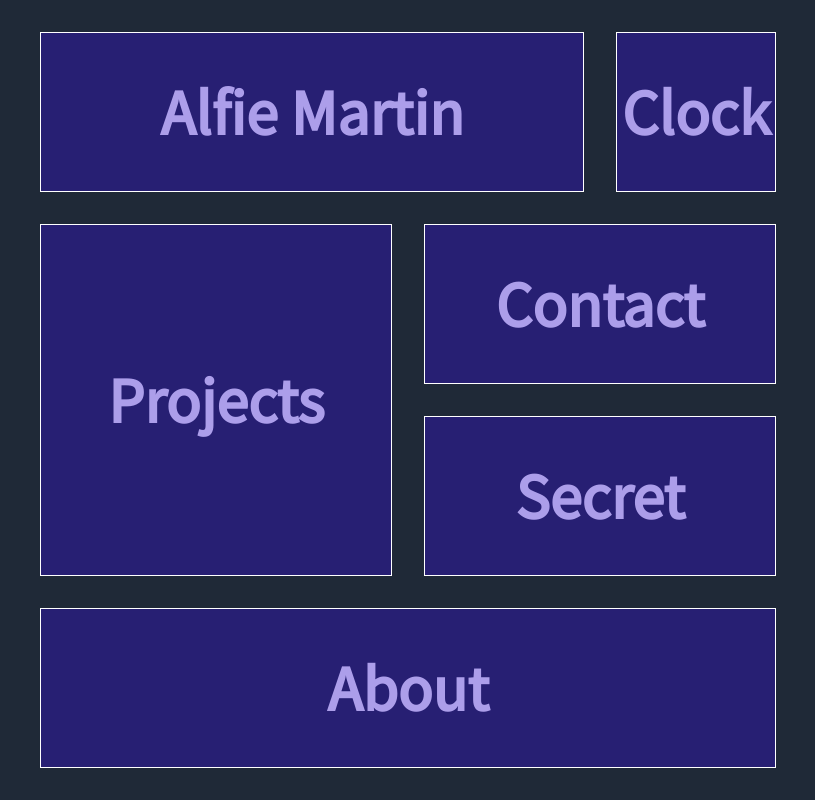
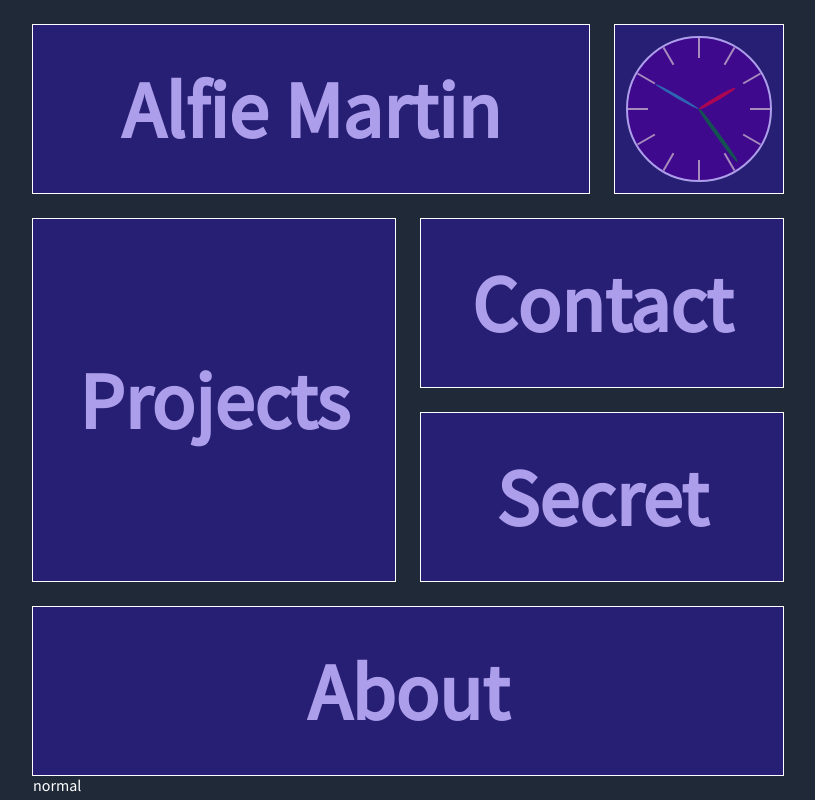
Before and after one commit to alfiemartin/Alfie-Martin2, a Next.js app: page / in a window 1280 px wide. Shown: the whole page, without its empty margins (232-1047 px from the left). Built offline with nearby package versions, Linux system fonts and the light colour scheme.

Commit message:
main layout few project sections added

```diff
--- a/components/Clock/ClockNormal.tsx
+++ b/components/Clock/ClockNormal.tsx
@@ -1,9 +1,57 @@
-import React from "react";
+import React, { useRef } from "react";
+import { useClockTime, useElementsHeight } from "../../hooks/MyHooks";
 
 const ClockNormal = () => {
+  let contRef = useRef<HTMLDivElement>();
+  let circleRef = useRef<HTMLDivElement>();
+
+  const time = useClockTime();
+  const height = useElementsHeight(circleRef);
+
+  let clockNumbers: number[] = [];
+  while (clockNumbers.length < 12) clockNumbers.push(clockNumbers.length);
+
   return (
-    <div className="NORMAL">
-      <h1>Clock</h1>
+    <div ref={contRef} className="NORMAL clock-cont">
+      <div ref={circleRef} className="circle-clock">
+        {clockNumbers.map((number) => {
+          return (
+            <div
+              className="hour-dashes clock-lines"
+              key={number}
+              style={{
+                transform: `translateX(${-1}px) rotateZ(${
+                  (number / 12) * 360 + 180
+                }deg)  translateY(${height - 20}px)`,
+              }}
+            ></div>
+          );
+        })}
+        <div
+          className="hour-hand clock-lines"
+          style={{
+            transform: `translateX(${-2}px) rotateZ(${
+              (time.hours / 12) * 360 + 180
+            }deg) translateY(${0}px)`,
+          }}
+        ></div>
+        <div
+          className="minute-hand clock-lines"
+          style={{
+            transform: `translateX(${-2}px) rotateZ(${
+              (time.minutes / 60) * 360 + 180
+            }deg) translateY(${0}px)`,
+          }}
+        ></div>
+        <div
+          className="second-hand clock-lines"
+          style={{
+            transform: `translateX(${-2}px) rotateZ(${
+              (time.seconds / 60) * 360 + 180
+            }deg) translateY(${0}px)`,
+          }}
+        ></div>
+      </div>
     </div>
   );
 };
--- /dev/null
+++ b/hooks/MyHooks.ts
@@ -0,0 +1,43 @@
+import { useEffect, useState } from "react";
+import { debounce } from "../utilities/MyFunctions";
+import { ContRefType, TimeType } from "../utilities/MyTypes";
+
+export const useClockTime = () => {
+  const [time, setTime] = useState<TimeType>({ hours: 0, minutes: 0, seconds: 0 });
+  const [clockTicker, setClockTicker] = useState<boolean>(false);
+
+  useEffect(() => {
+    setTimeout(() => {
+      const newDate = new Date();
+      setTime({
+        hours: newDate.getHours(),
+        minutes: newDate.getMinutes(),
+        seconds: newDate.getSeconds(),
+      });
+      setClockTicker(!clockTicker);
+    }, 10);
+  }, [clockTicker]);
+
+  useEffect(() => {
+
+  }, [clockTicker]);
+
+  return time
+}
+
+export const useElementsHeight = (elementsRef: ContRefType) => {
+  const [height, setHeight] = useState<number>(0);
+
+  const windowSizeChanged = () => {
+    setHeight(elementsRef.current.clientHeight / 2);
+  }
+
+  useEffect(() => {
+    windowSizeChanged();
+    window.addEventListener("resize", debounce(windowSizeChanged, 250));
+    return () => window.removeEventListener("resize", debounce(windowSizeChanged, 250));
+  }, []);
+
+
+  return height;
+}
--- a/pages/index.tsx
+++ b/pages/index.tsx
@@ -1,37 +1,69 @@
+import React from "react";
 import About from "../components/About/About";
 import Alfie from "../components/Alfie/Alfie";
 import Clock from "../components/Clock/Clock";
 import Contact from "../components/Contact/Contact";
 import Projects from "../components/Projects/Projects";
 import Secret from "../components/Secret/Secret";
+import { ThemeType } from "../utilities/MyTypes";
 
-export default function Home() {
+export default class Home extends React.Component<{}, { theme: ThemeType }> {
+  constructor(props: {}) {
+    super(props);
+
+    this.state = { theme: "normal" };
+  }
+
+  changeThemeHandler = (theme: ThemeType) => {
+    this.setState({ theme: theme });
+    console.log(theme);
+  };
+
+  render() {
     return (
       <div className="HOME">
         <div className="master-grid-section">
           <div className="grid">
-          <div className="grid-item alfie">
+            <div
+              className="grid-item alfie"
+              onMouseEnter={() => this.changeThemeHandler("alfie")}
+            >
               <Alfie />
               <div className="overlay"></div>
             </div>
-          <div className="grid-item clock">
+            <div
+              className="grid-item clock"
+              onMouseEnter={() => this.changeThemeHandler("clock")}
+            >
               <Clock />
               <div className="overlay"></div>
             </div>
-          <div className="grid-item projects">
-            <Projects />
+            <div
+              className="grid-item projects"
+              onMouseEnter={() => this.changeThemeHandler("projects")}
+            >
+              <Projects theme={this.state.theme} />
               <div className="overlay"></div>
             </div>
-          <div className="grid-item contact">
+            <div
+              className="grid-item contact"
+              onMouseEnter={() => this.changeThemeHandler("contact")}
+            >
               <Contact />
               <div className="overlay"></div>
             </div>
-          <div className="grid-item secret">
+            <div
+              className="grid-item secret"
+              onMouseEnter={() => this.changeThemeHandler("secret")}
+            >
               <Secret />
               <div className="overlay"></div>
             </div>
-          <div className="grid-item about">
-            <About />
+            <div
+              className="grid-item about"
+              onMouseEnter={() => this.changeThemeHandler("about")}
+            >
+              <About /> {this.state.theme}
               <div className="overlay"></div>
             </div>
           </div>
@@ -39,3 +71,4 @@ export default function Home() {
       </div>
     );
   }
+}
--- a/styles/globals.css
+++ b/styles/globals.css
@@ -25,7 +25,7 @@
           align-items: center;
 }
 
-.master-grid-section .grid {
+.master-grid-section > .grid {
   width: 100vh;
   height: 100vh;
   display: -ms-grid;
@@ -34,11 +34,11 @@
       grid-template-columns: repeat(4, 1fr);
   -ms-grid-rows: (1fr)[4];
       grid-template-rows: repeat(4, 1fr);
-  gap: 2rem;
-  padding: 2rem;
+  gap: 1.5rem;
+  padding: 1.5rem;
 }
 
-.master-grid-section .grid .grid-item {
+.master-grid-section > .grid > .grid-item {
   width: 100%;
   height: 100%;
   border: 1px solid white;
@@ -46,7 +46,7 @@
   position: relative;
 }
 
-.master-grid-section .grid .grid-item .overlay {
+.master-grid-section > .grid > .grid-item .overlay {
   position: absolute;
   top: 0;
   left: 0;
@@ -56,24 +56,24 @@
   pointer-events: none;
 }
 
-.master-grid-section .grid .grid-item.alfie {
+.master-grid-section > .grid > .grid-item.alfie {
   grid-column: span 3 / span 3;
 }
 
-.master-grid-section .grid .grid-item.projects {
+.master-grid-section > .grid > .grid-item.projects {
   grid-column: span 2 / span 2;
   grid-row: span 2 / span 2;
 }
 
-.master-grid-section .grid .grid-item.contact {
+.master-grid-section > .grid > .grid-item.contact {
   grid-column: span 2 / span 2;
 }
 
-.master-grid-section .grid .grid-item.secret {
+.master-grid-section > .grid > .grid-item.secret {
   grid-column: span 2 / span 2;
 }
 
-.master-grid-section .grid .grid-item.about {
+.master-grid-section > .grid > .grid-item.about {
   grid-column: span 4 / span 4;
 }
 
@@ -97,6 +97,108 @@
 }
 
 .TOP-COMP .NORMAL h1 {
-  font-size: 4rem;
+  font-size: 5rem;
+}
+
+.clock-cont {
+  width: 20vh;
+  height: 20vh;
+  padding: 0.7rem;
+  position: relative;
+  display: -webkit-box;
+  display: -ms-flexbox;
+  display: flex;
+  justify-items: center;
+  -webkit-box-align: center;
+      -ms-flex-align: center;
+          align-items: center;
+  overflow: hidden;
+}
+
+.clock-cont .circle-clock {
+  width: 100%;
+  height: 100%;
+  border-radius: 50%;
+  border: 2px solid white;
+  position: relative;
+  background: #480562;
+}
+
+.clock-cont .circle-clock .clock-lines {
+  width: 4px;
+  height: 50px;
+  position: absolute;
+  top: 50%;
+  left: 50%;
+  -webkit-transform-origin: top;
+          transform-origin: top;
+  background: wheat;
+  border-radius: 50%;
+}
+
+.clock-cont .circle-clock .clock-lines.hour-dashes {
+  height: 20px;
+  width: 2px;
+  border-radius: 0;
+}
+
+.clock-cont .circle-clock .clock-lines.hour-hand {
+  height: 30%;
+  width: 4px;
+  background: red;
+}
+
+.clock-cont .circle-clock .clock-lines.minute-hand {
+  height: 46%;
+  width: 4px;
+  border-radius: 40%;
+  background: green;
+}
+
+.clock-cont .circle-clock .clock-lines.second-hand {
+  height: 35%;
+  width: 3px;
+  background: #2b9fa3;
+}
+
+.PROJECTS {
+  position: relative;
+}
+
+.PROJECTS .PROJECTS-PROJECTS {
+  width: 100%;
+  height: 100%;
+  top: 0;
+  left: 0;
+  position: absolute;
+}
+
+.PROJECTS .PROJECTS-PROJECTS > .grid {
+  display: -ms-grid;
+  display: grid;
+  width: 100%;
+  height: 100%;
+  -ms-grid-columns: 1fr 1fr;
+      grid-template-columns: 1fr 1fr;
+  -ms-grid-rows: 1fr 1fr;
+      grid-template-rows: 1fr 1fr;
+}
+
+.PROJECTS .PROJECTS-PROJECTS > .grid > .grid-item {
+  border: 1px solid white;
+  width: 100%;
+  height: 100%;
+  display: -webkit-box;
+  display: -ms-flexbox;
+  display: flex;
+  -webkit-box-pack: center;
+      -ms-flex-pack: center;
+          justify-content: center;
+  -webkit-box-align: center;
+      -ms-flex-align: center;
+          align-items: center;
+  font-size: 2rem;
+  text-align: center;
+  font-weight: bold;
 }
 /*# sourceMappingURL=globals.css.map */
--- a/styles/globals.scss
+++ b/styles/globals.scss
@@ -18,17 +18,17 @@
   justify-content: center;
   align-items: center;
 
-  .grid {
+  & > .grid {
     width: 100vh;
     height: 100vh;
     //background: #6e8099;
     display: grid;
     grid-template-columns: repeat(4, 1fr);
     grid-template-rows: repeat(4, 1fr);
-    gap: 2rem;
-    padding: 2rem;
+    gap: 1.5rem;
+    padding: 1.5rem;
 
-    .grid-item {
+    & > .grid-item {
       width: 100%;
       height: 100%;
       border: 1px solid white;
@@ -80,7 +80,99 @@
     justify-content: center;
     align-items: center;
     h1 {
-      font-size: 4rem;
+      font-size: 5rem;
     }
   }
 }
+
+//Clock---------------------------------------------------------
+.clock-cont {
+  width: 20vh;
+  height: 20vh;
+  padding: 0.7rem;
+  position: relative;
+  display: flex;
+  justify-items: center;
+  align-items: center;
+  overflow: hidden;
+
+  .circle-clock {
+    width: 100%;
+    height: 100%;
+    border-radius: 50%;
+    border: 2px solid white;
+    position: relative;
+    background: #480562;
+
+    .clock-lines {
+      width: 4px;
+      height: 50px;
+      position: absolute;
+      top: 50%;
+      left: 50%;
+      transform-origin: top;
+      background: wheat;
+      border-radius: 50%;
+
+      &.hour-dashes {
+        height: 20px;
+        width: 2px;
+        border-radius: 0;
+      }
+
+      &.hour-hand {
+        height: 30%;
+        width: 4px;
+        background: red;
+      }
+
+      &.minute-hand {
+        height: 46%;
+        width: 4px;
+        border-radius: 40%;
+        background: green;
+      }
+
+      &.second-hand {
+        height: 35%;
+        width: 3px;
+        background: rgb(43, 159, 163);
+      }
+    }
+  }
+}
+//\Clock---------------------------------------------------------
+//Projects---------------------------------------------------------
+.PROJECTS {
+  position: relative;
+
+  .PROJECTS-PROJECTS {
+    width: 100%;
+    height: 100%;
+    top: 0;
+    left: 0;
+    position: absolute;
+
+    & > .grid {
+      display: grid;
+      width: 100%;
+      height: 100%;
+      grid-template-columns: 1fr 1fr;
+      grid-template-rows: 1fr 1fr;
+
+      & > .grid-item {
+        border: 1px solid white;
+        width: 100%;
+        height: 100%;
+        display: flex;
+        justify-content: center;
+        align-items: center;
+        font-size: 2rem;
+        text-align: center;
+        font-weight: bold;
+      }
+    }
+  }
+}
+
+//\Projects---------------------------------------------------------
--- /dev/null
+++ b/utilities/MyFunctions.ts
@@ -0,0 +1,14 @@
+
+export const debounce = (func: (arg: any) => any, wait: number) => {
+  let timeout: NodeJS.Timeout;
+
+  return function executedFunction(...args: [any]) {
+    const later = () => {
+      clearTimeout(timeout);
+      func(...args);
+    };
+
+    clearTimeout(timeout);
+    timeout = setTimeout(later, wait);
+  };
+};
--- /dev/null
+++ b/utilities/MyTypes.ts
@@ -0,0 +1,18 @@
+export type TimeType = {
+  hours: number;
+  minutes: number;
+  seconds: number;
+}
+
+export type ContRefType = {
+  current: any;
+}
+
+export type ThemeType =
+    | "normal"
+    | "alfie"
+    | "clock"
+    | "contact"
+    | "projects"
+    | "secret"
+    | "about";
```
Also changed, not shown: components/Projects/Projects.tsx (+8 -1 lines), components/Projects/ProjectsProjects.tsx (added, +18 -0 lines), 1 other file (tests, documents, lock files or other folders). Lines whose indentation alone changed are shown as unchanged.
